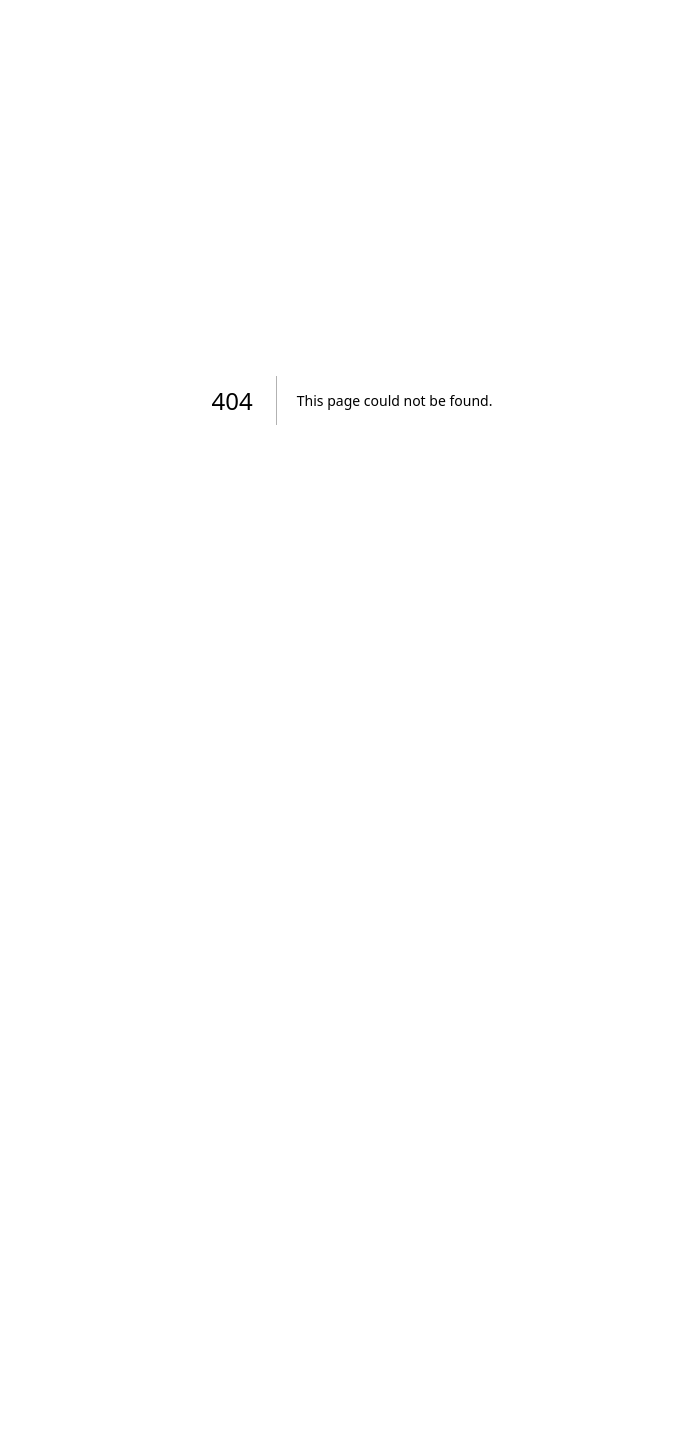
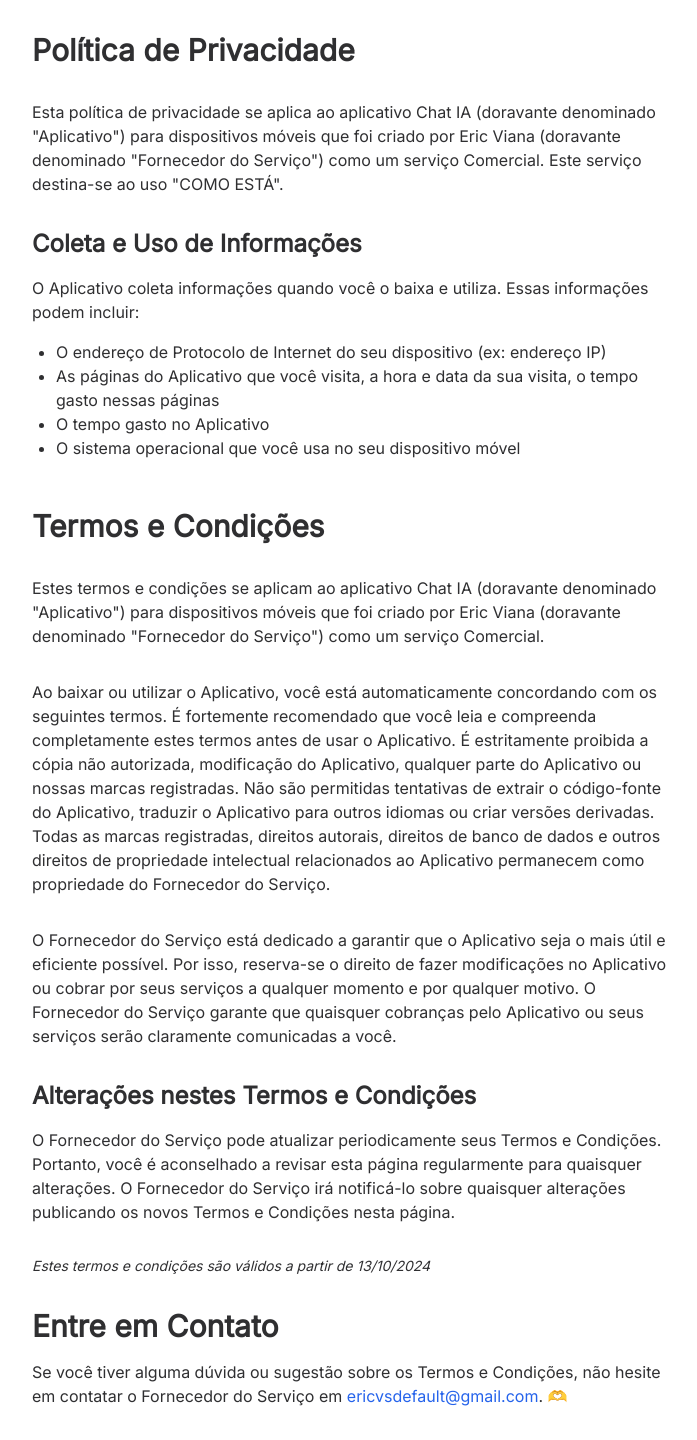
Before and after one commit to ericviana/personal-website, a Next.js app: page /agreement in a window 1280 px wide. Before the commit this address had no page. Shown: the whole page, without its empty margins (288-985 px from the left). Before the commit the page ends 800 px from the top, so only its background shows below. Built offline with nearby package versions, Linux system fonts and the light colour scheme.

Commit message:
feat: add agreement page for my apps

```diff
--- /dev/null
+++ b/app/agreement/page.tsx
@@ -0,0 +1,70 @@
+export default function Page() {
+  return (
+    <div className="max-w-2xl mx-auto px-4 py-8 space-y-12">
+      {/* Seção de Política de Privacidade */}
+      <section className="space-y-8">
+        <h1 className="text-3xl font-black text-primary/90">Política de Privacidade</h1>
+
+        <p className="text-primary/90">
+          Esta política de privacidade se aplica ao aplicativo Chat IA (doravante denominado "Aplicativo") para dispositivos móveis que foi criado por Eric Viana (doravante denominado "Fornecedor do Serviço") como um serviço Comercial. Este serviço destina-se ao uso "COMO ESTÁ".
+        </p>
+
+        <div className="space-y-4">
+          <h2 className="text-2xl font-black text-primary/90">Coleta e Uso de Informações</h2>
+          <p className="text-primary/90">
+            O Aplicativo coleta informações quando você o baixa e utiliza. Essas informações podem incluir:
+          </p>
+          <ul className="list-disc pl-6 text-primary/90">
+            <li>O endereço de Protocolo de Internet do seu dispositivo (ex: endereço IP)</li>
+            <li>As páginas do Aplicativo que você visita, a hora e data da sua visita, o tempo gasto nessas páginas</li>
+            <li>O tempo gasto no Aplicativo</li>
+            <li>O sistema operacional que você usa no seu dispositivo móvel</li>
+          </ul>
+        </div>
+      </section>
+
+      {/* Seção de Termos e Condições */}
+      <section className="space-y-8">
+        <h1 className="text-3xl font-black text-primary/90">Termos e Condições</h1>
+
+        <p className="text-primary/90">
+          Estes termos e condições se aplicam ao aplicativo Chat IA (doravante denominado "Aplicativo") para dispositivos móveis que foi criado por Eric Viana (doravante denominado "Fornecedor do Serviço") como um serviço Comercial.
+        </p>
+
+        <div className="space-y-4">
+          <p className="text-primary/90">
+            Ao baixar ou utilizar o Aplicativo, você está automaticamente concordando com os seguintes termos. É fortemente recomendado que você leia e compreenda completamente estes termos antes de usar o Aplicativo. É estritamente proibida a cópia não autorizada, modificação do Aplicativo, qualquer parte do Aplicativo ou nossas marcas registradas. Não são permitidas tentativas de extrair o código-fonte do Aplicativo, traduzir o Aplicativo para outros idiomas ou criar versões derivadas. Todas as marcas registradas, direitos autorais, direitos de banco de dados e outros direitos de propriedade intelectual relacionados ao Aplicativo permanecem como propriedade do Fornecedor do Serviço.
+          </p>
+        </div>
+
+        <div className="space-y-4">
+          <p className="text-primary/90">
+            O Fornecedor do Serviço está dedicado a garantir que o Aplicativo seja o mais útil e eficiente possível. Por isso, reserva-se o direito de fazer modificações no Aplicativo ou cobrar por seus serviços a qualquer momento e por qualquer motivo. O Fornecedor do Serviço garante que quaisquer cobranças pelo Aplicativo ou seus serviços serão claramente comunicadas a você.
+          </p>
+        </div>
+
+        <div className="space-y-4">
+          <h2 className="text-2xl font-black text-primary/90">Alterações nestes Termos e Condições</h2>
+          <p className="text-primary/90">
+            O Fornecedor do Serviço pode atualizar periodicamente seus Termos e Condições. Portanto, você é aconselhado a revisar esta página regularmente para quaisquer alterações. O Fornecedor do Serviço irá notificá-lo sobre quaisquer alterações publicando os novos Termos e Condições nesta página.
+          </p>
+        </div>
+
+        <p className="text-sm italic text-primary/90">
+          Estes termos e condições são válidos a partir de 13/10/2024
+        </p>
+
+        <div className="space-y-4">
+          <h2 className="text-3xl font-black text-primary/90">Entre em Contato</h2>
+          <p className="text-primary/90">
+            Se você tiver alguma dúvida ou sugestão sobre os Termos e Condições, não hesite em contatar o Fornecedor do Serviço em{' '}
+            <a href="mailto:ericvsdefault@gmail.com" className="text-blue-600 hover:underline">
+              ericvsdefault@gmail.com
+            </a>.
+            🫶
+          </p>
+        </div>
+      </section>
+    </div>
+  );
+}
```
